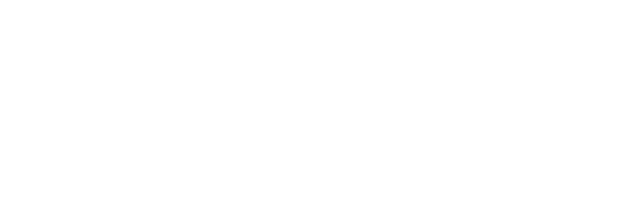
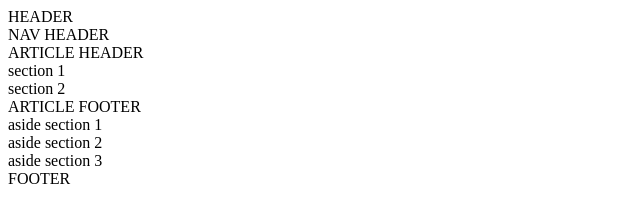
Before and after one commit to kudos14/assignment1, a plain HTML site: page index.html in a window 1280 px wide. Shown: the whole page, without its empty margins (0-640 px from the left). Drawn offline with Linux system fonts and the light colour scheme.

Commit message:
Add files via upload

```diff
--- a/index.html
+++ b/index.html
@@ -1,16 +1,25 @@
-<header></header>
+<!DOCTYPE html>
+<html>
+    <head>
+        <title> Assignment Week 1 </title>
+    </head>
+
+    <body>
+        <header> HEADER </header>
             <nav>
-        <header></header>
+                <header> NAV HEADER </header>
             </nav>
             <article>
-        <header>
-            <section></section>
-            <section></section>
-        </header>
+                <header> ARTICLE HEADER </header>
+                <section> section 1 </section>
+                <section> section 2 </section>
+                <footer> ARTICLE FOOTER </footer>
             </article>
             <aside>
-        <section></section>
-        <section></section>
-        <section></section>
+                <section> aside section 1 </section>
+                <section> aside section 2</section>
+                <section> aside section 3</section>
             </aside>
-<footer></footer>
+        <footer> FOOTER </footer>
+    </body>
+</html>
```
Lines whose indentation alone changed are shown as unchanged.
